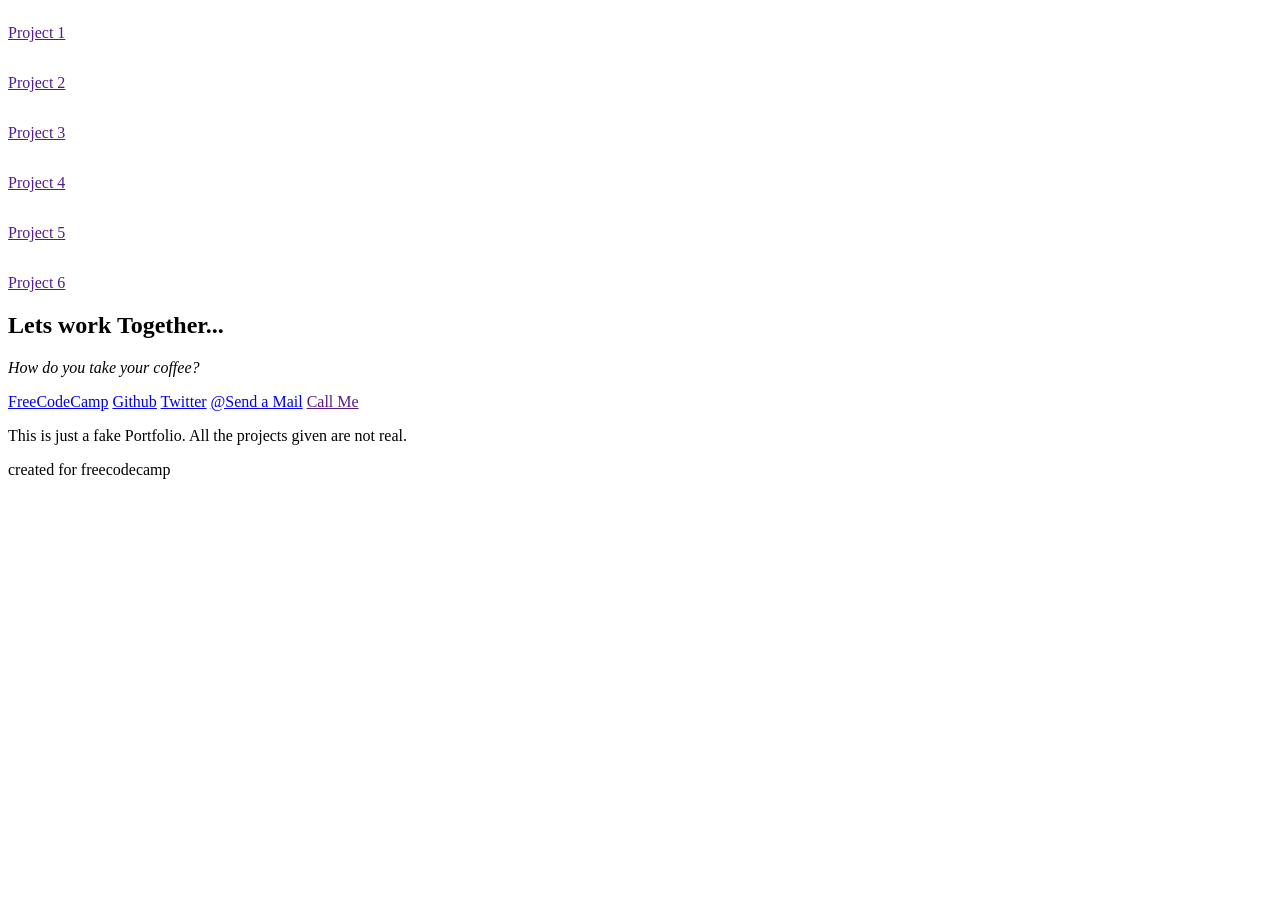
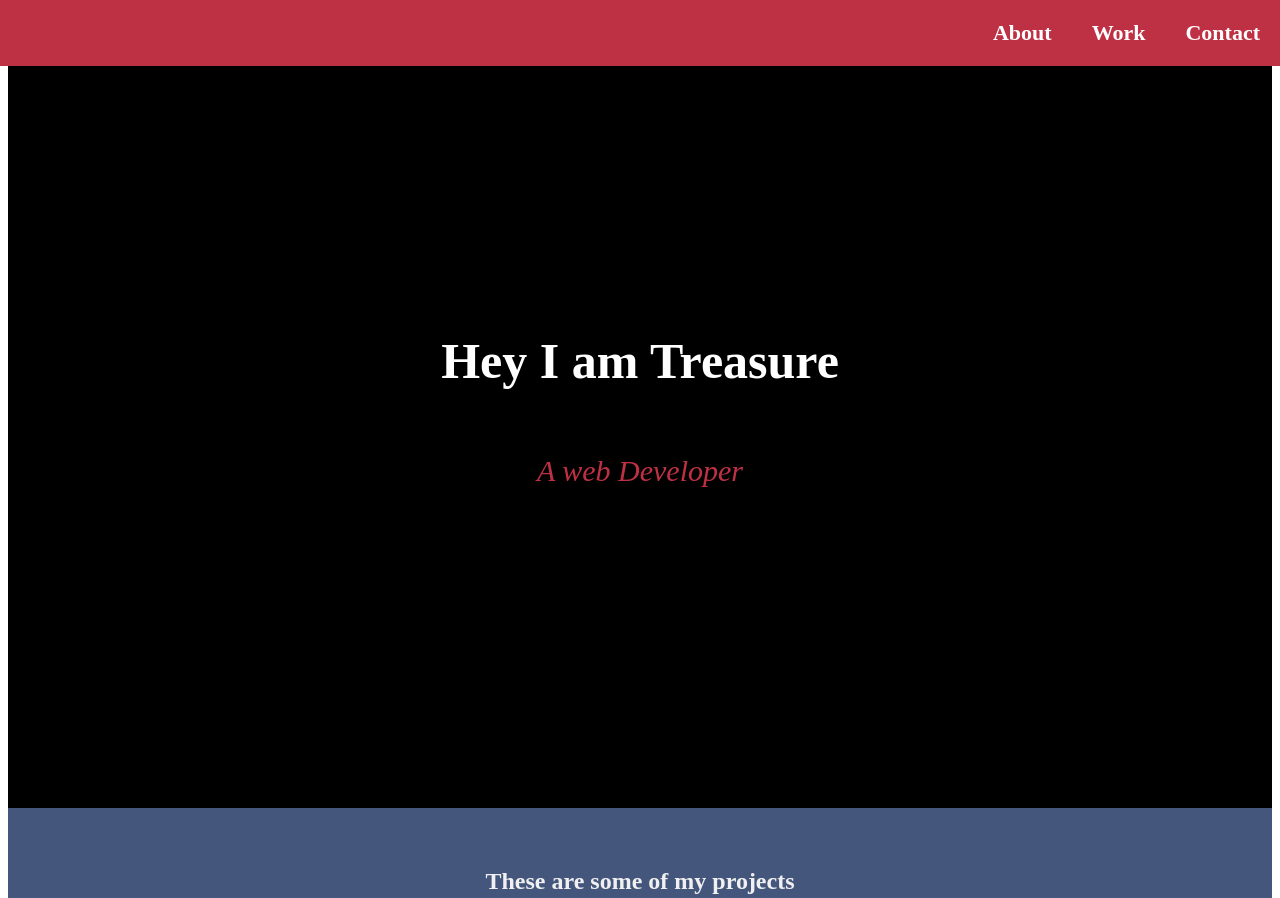
Before and after one commit to treasure-praise/Portfilio-Website-FCC, a plain HTML site: page Index.html in a window 1280 px wide. Shown: the top 898 px of the page. Before the commit the page ends 800 px from the top, so only its background shows below. Drawn offline with Linux system fonts and the light colour scheme.

Commit message:
Update Index.html

```diff
--- a/Index.html
+++ b/Index.html
@@ -1,3 +1,30 @@
+
+<html lang="en">
+<head>
+    <meta charset="UTF-8">
+    <meta name="viewport" content="width=device-width, initial-scale=1.0">
+    <meta http-equiv="X-UA-Compatible" content="ie=edge">
+    <title>Personal Portfolio</title>
+    <link rel="stylesheet" href="style.css">
+
+</head>
+<body>
+    <nav id="navbar">
+            <a href="#welcome-section">About</a>
+            <a href="#projects">Work</a>
+            <a href="#profile-link">Contact</a>
+
+    </nav>
+    <main>
+        <div id="welcome-section">
+            <h1>Hey I am Treasure</h1>
+            <p> <i>A web Developer</i> </p>
+        </div>
+    </main>
+    <div id="projects">
+        <h2>These are some of my projects </h2>
+        <div id="projects">
+            <div class="project-title">
                  <a href="">
                     <img src="img/1.JPG" alt="">
                     <p class="project-title">Project 1</p>
@@ -35,7 +62,8 @@
             <a href="mailto:thetreasureolatunbosun@gmail.com" target="_blank">@Send a Mail</a>
             <a href="" target="_blank">Call Me</a>
         </div>
- </div>
+
+    </div>
     <footer id="footer" >
 
              <p>This is just a fake Portfolio. All the projects given are not real.</p>
```
